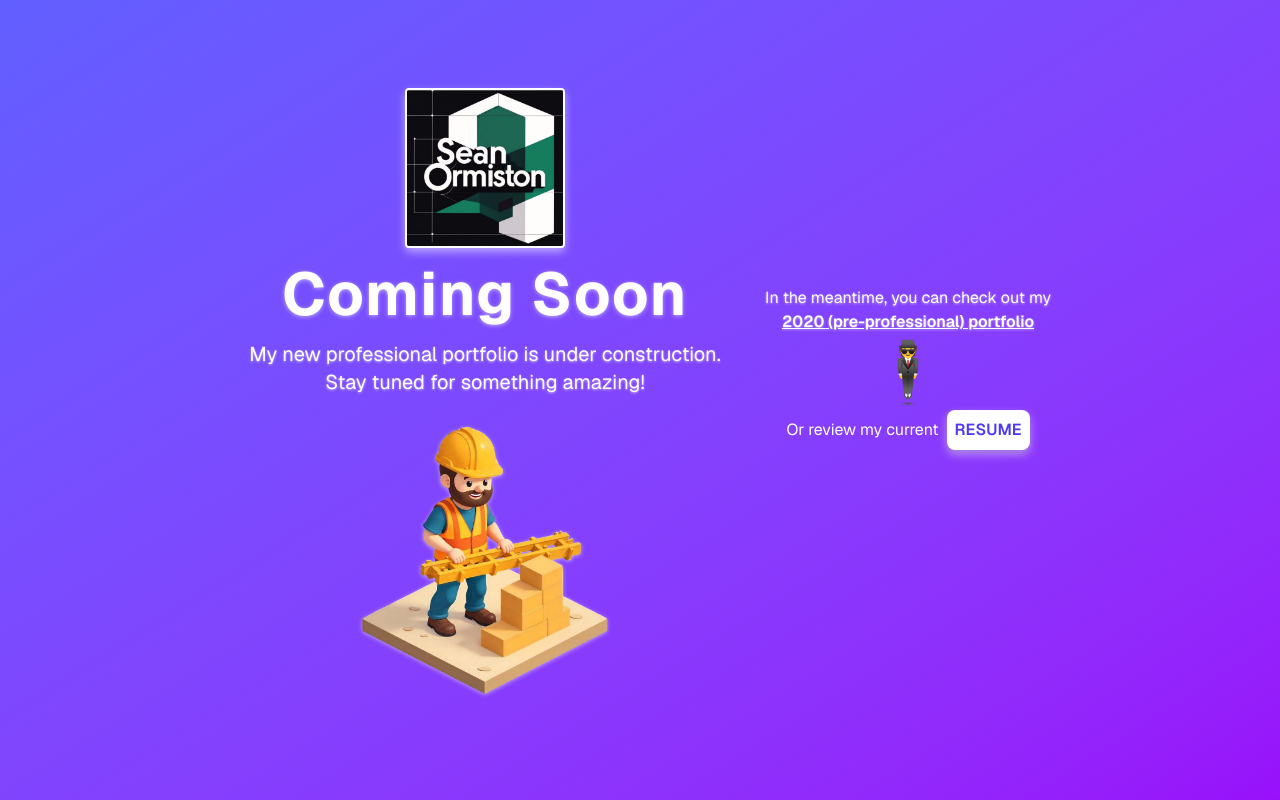
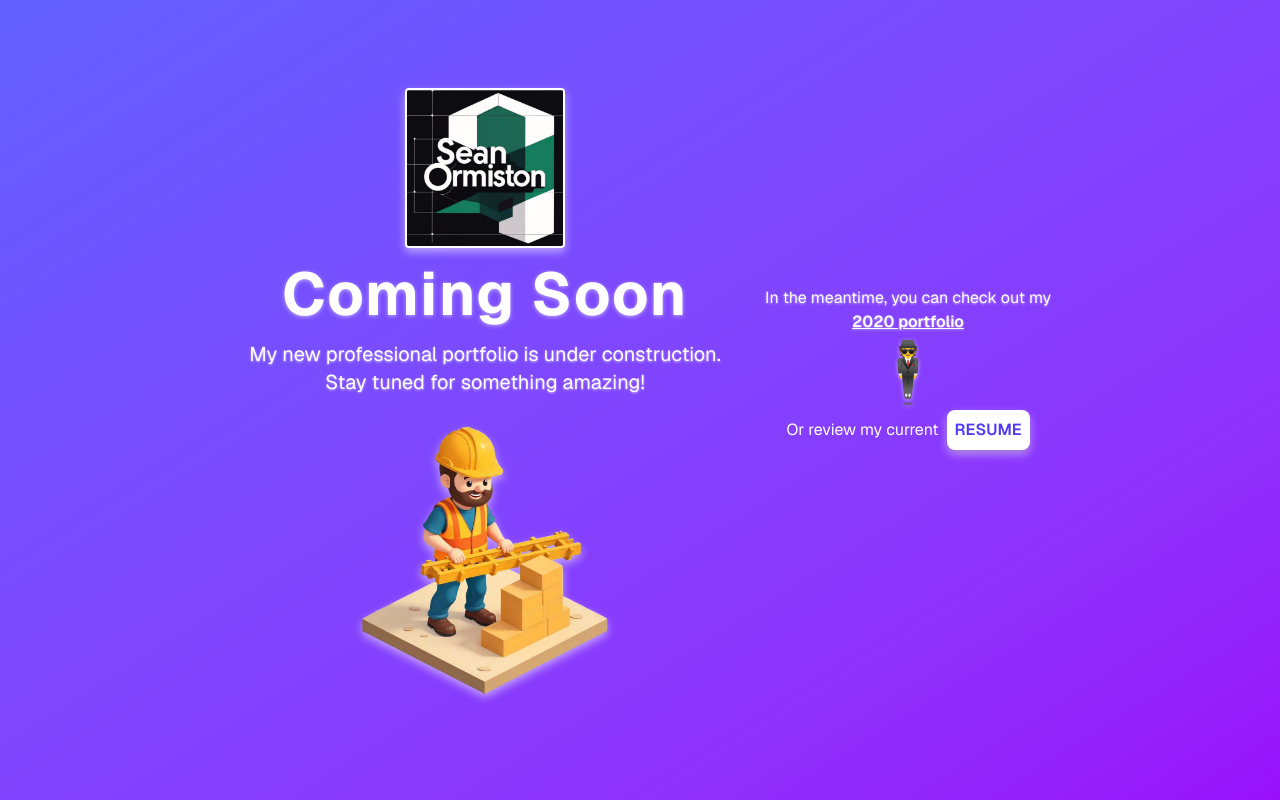
Before and after one commit to sormiston/new-portfolio, a Next.js app: page / in a window 1280 px wide. Built offline with nearby package versions, Linux system fonts and the light colour scheme.

Commit message:
fix: update class names for consistency and improve visual hierarchy on homepage

```diff
--- a/src/app/page.tsx
+++ b/src/app/page.tsx
@@ -27,7 +27,7 @@ export default function HomePage() {
           alt="Under Construction"
           width={300}
           height={300}
-          className="mx-auto mb-2 cloud-shadow-sm"
+          className="mx-auto mb-2 cloud-shadow-md"
         />
       </div>
       <div className="lg:-mt-16">
@@ -37,10 +37,10 @@ export default function HomePage() {
             href="/2020-portfolio"
             className="underline font-semibold drop-shadow-xs hover:cloud-shadow-xs"
           >
-            2020 (pre-professional) portfolio
+            2020 portfolio
           </Link>
         </p>
-        <div className="text-6xl mb-2">🕴️</div>
+        <div className="text-6xl mb-2 cloud-shadow-sm">🕴️</div>
         <p>
           Or review my current
           <Link
```
